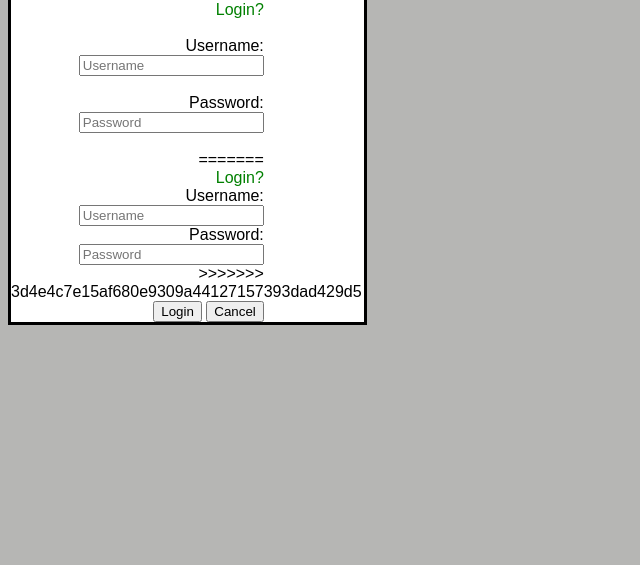
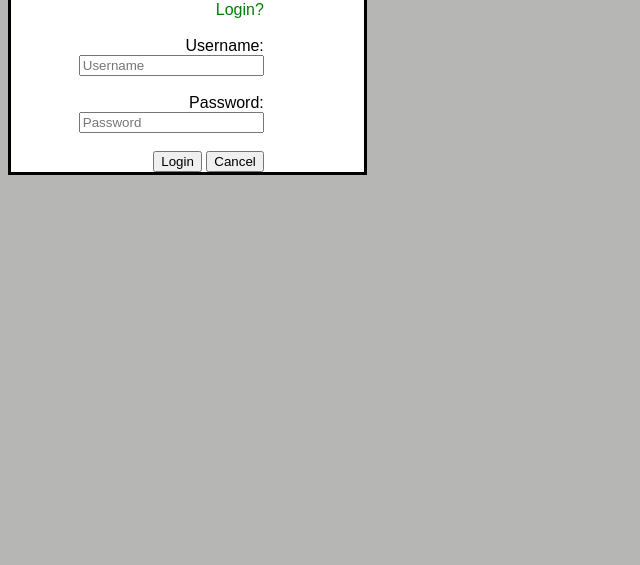
Before and after one commit to AlbertMokrejs/Bloginator, a Flask app: page / in a window 1280 px wide. Shown: the part 107-672 px from the top of the page, without its empty margins (0-640 px from the left). Run offline with Flask 2, Linux system fonts and the light colour scheme.

Commit message:
Cleaned up mess

```diff
--- a/templates/login.html
+++ b/templates/login.html
@@ -4,18 +4,11 @@
 {% endblock %}
 {% block body %}
 
-<<<<<<< HEAD
 <form class="login" Method = "POST">
   <br>
   <div> Login? </div><br>
 	Username: <input type = "text" name = "username" placeholder="Username"></input><br><br>
 	Password: <input type = "password" name = "password" placeholder="Password"></input><br><br>
-=======
-<form class="login" action="/login" method = "POST">
-  <div> Login? </div>
-	Username:<input type = "text" name = "username" placeholder="Username"></input><br>
-	Password:<input type = "password" name = "password" placeholder="Password"></input><br>
->>>>>>> 3d4e4c7e15af680e9309a44127157393dad429d5
 	<input type="submit" name="button" value="Login"></input>
 	<input type="submit" name="button" value="Cancel"></input>
 </form>
```
